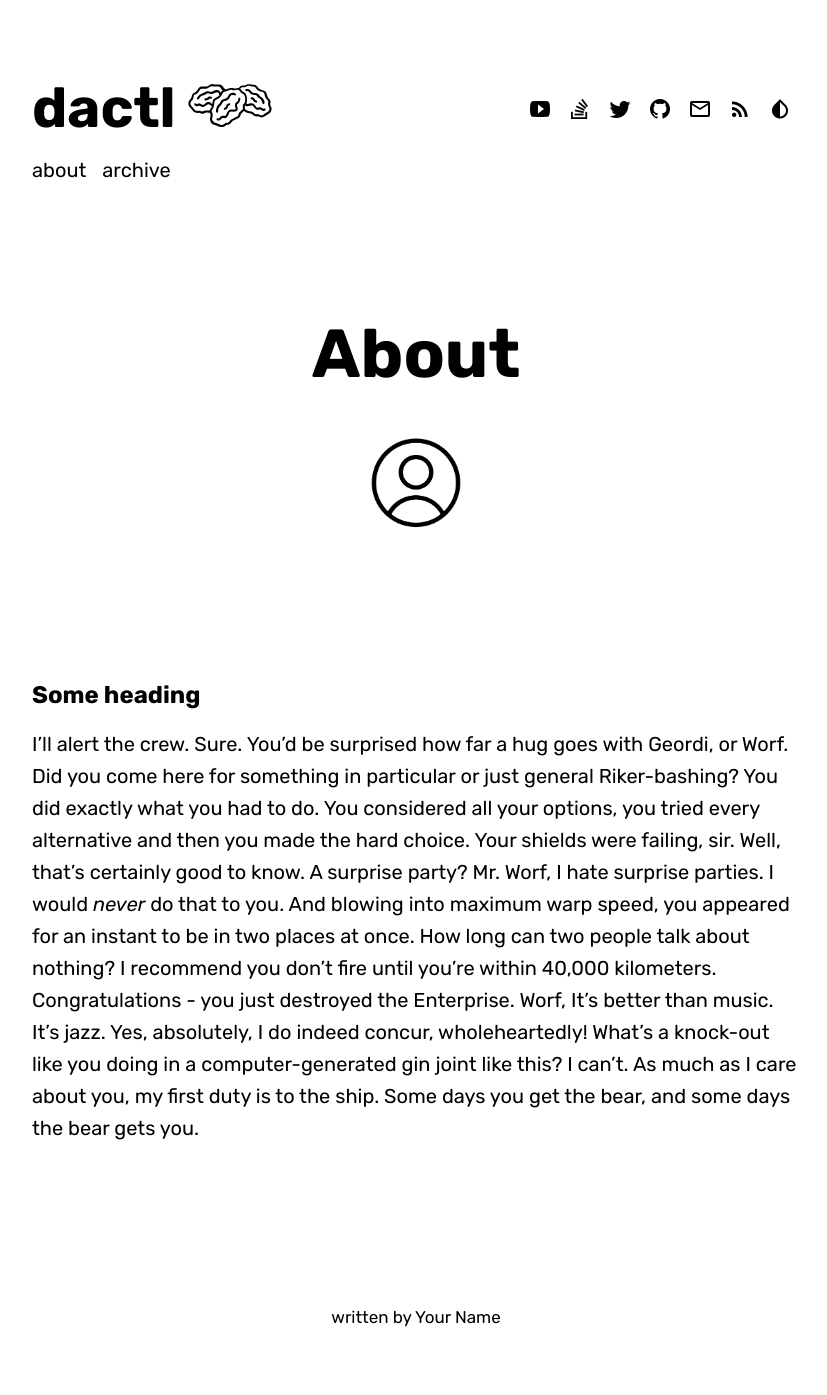
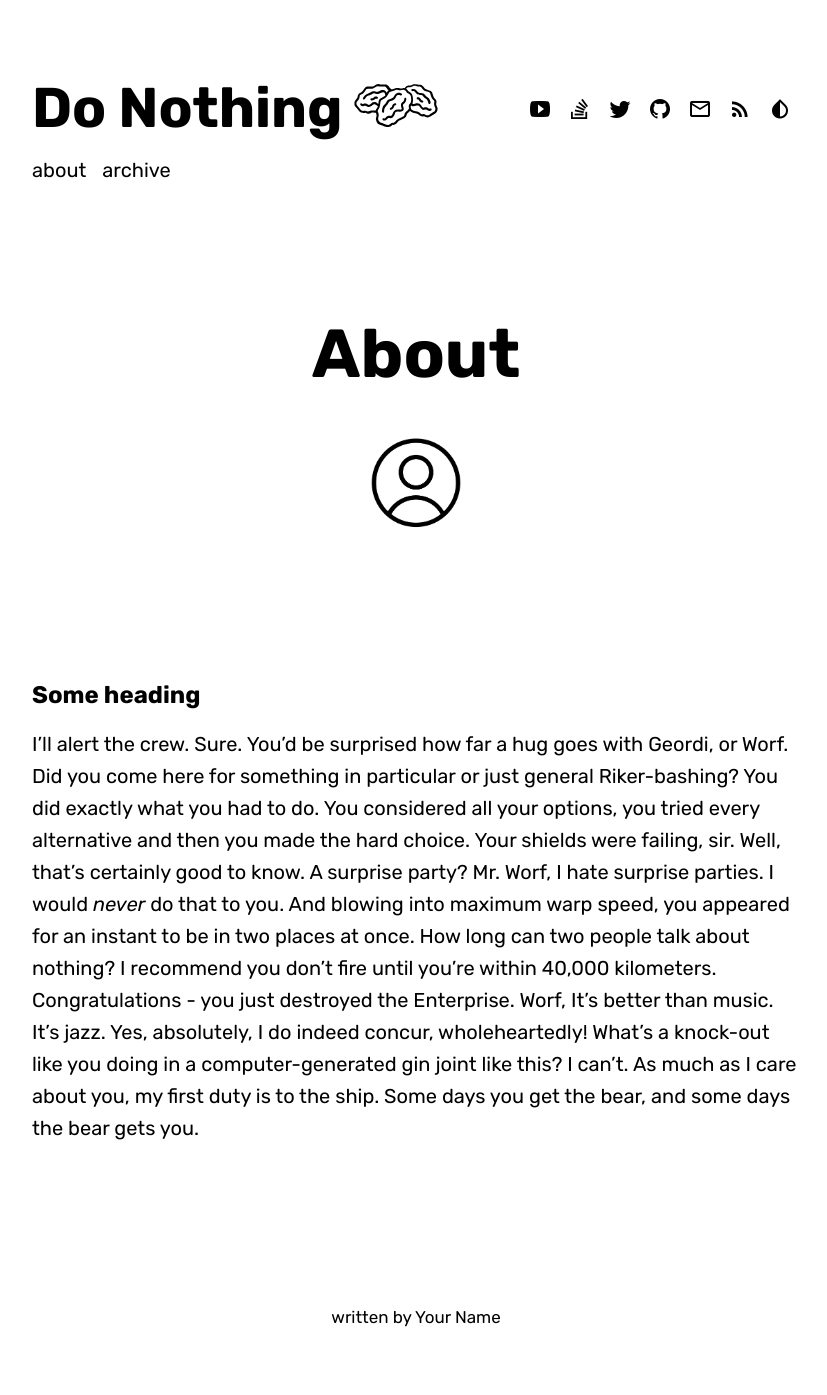
Before and after one commit to DoNothingInvestor/zero-tasking, a Jekyll site: the page built from about.md, in a window 1280 px wide. Shown: the whole page, without its empty margins (224-1051 px from the left). Built offline with Jekyll 4.4.1, drawn with Linux system fonts in a browser that asks for light colours; some web fonts are replaced.

Commit message:
update _ config.yml

```diff
--- a/_config.yml
+++ b/_config.yml
@@ -5,7 +5,7 @@ url : "" # the base hostname & protocol for your site
                                   # `http://<username>.github.io` - for GitHub
 
 blog:
-  title: dactl
+  title: Do Nothing
   description: #this should contain a proper description
 
 # Layout configuration
```
